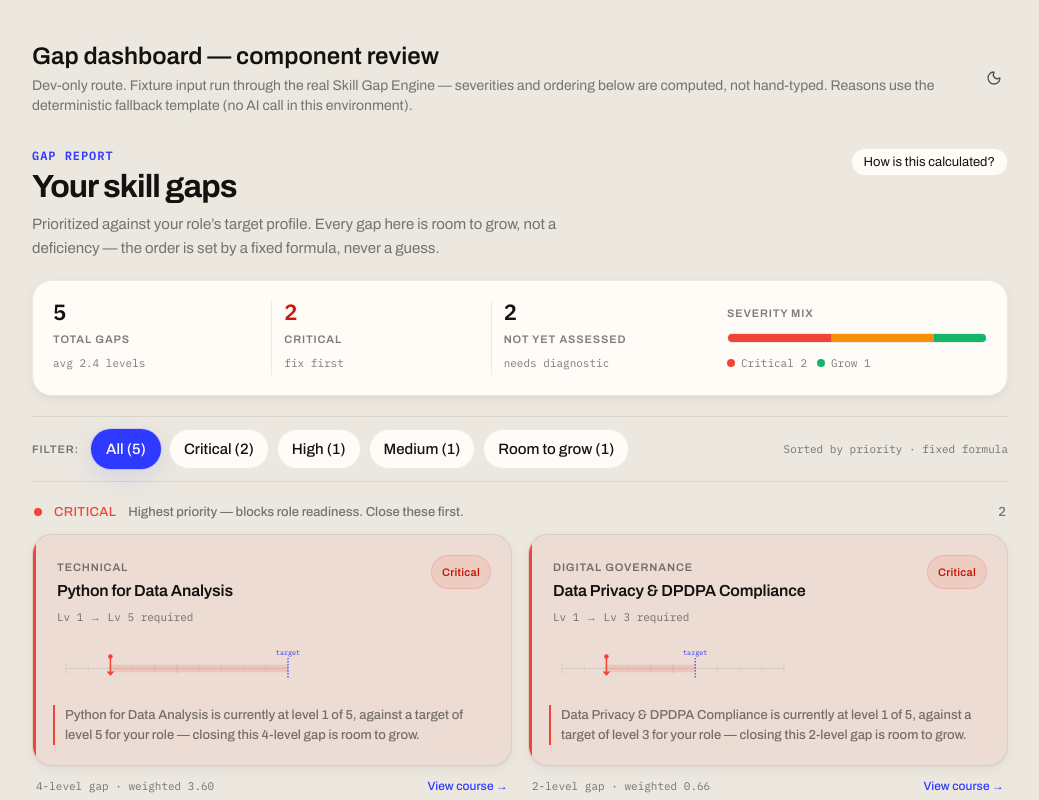
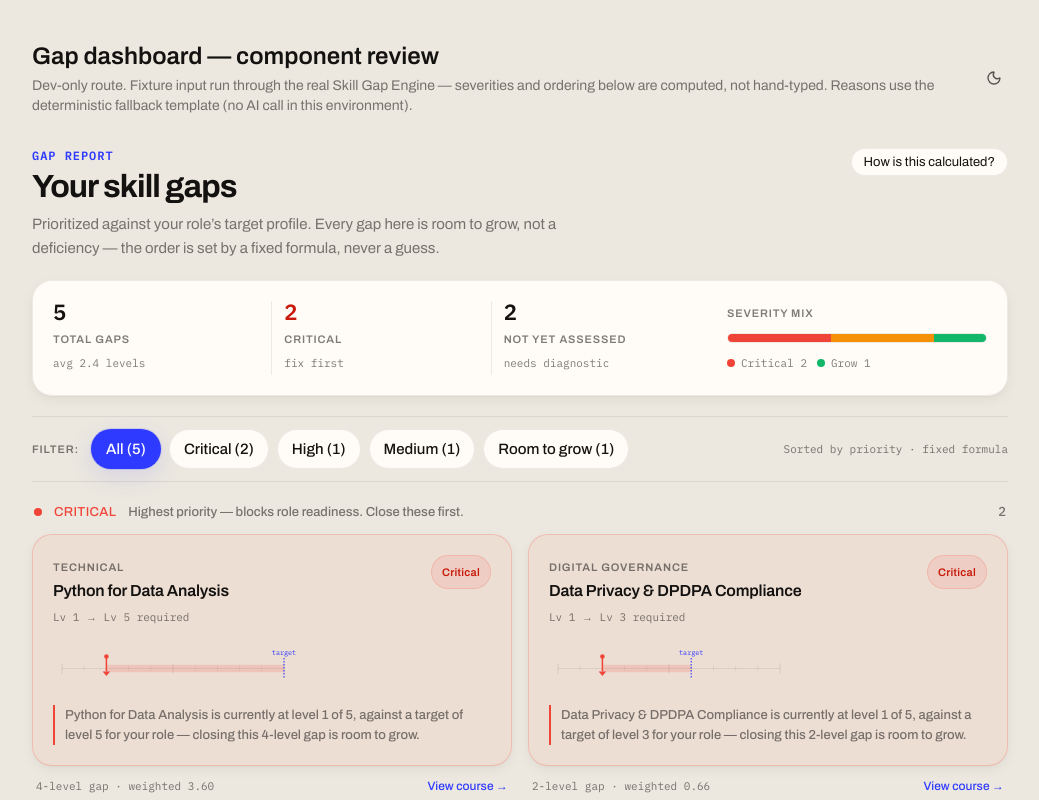
Before and after one commit to AbdulRehman-18/Cognitives-SIH, a Next.js app: page /dev/gaps in a window 1280 px wide. Shown: the top 800 px of the page, without its empty margins (120-1159 px from the left). Built offline with nearby package versions, Linux system fonts and the light colour scheme.

Commit message:
removed ai slop

```diff
--- a/src/components/caliper/gap-card.tsx
+++ b/src/components/caliper/gap-card.tsx
@@ -15,19 +15,18 @@ export interface GapCardProps {
   className?: string;
   loading?: boolean;
 }
-const META: Record<GapSeverity, { label: string; gauge: "critical" | "high" | "medium" | "low"; bar: string; bg: string; chip: string }> = {
-  CRITICAL: { label: "Critical", gauge: "critical", bar: "var(--color-critical)", bg: "rgba(240,68,56,0.07)", chip: "bg-[rgba(240,68,56,0.10)] text-[#C9190B] border-[rgba(240,68,56,0.18)]" },
-  HIGH: { label: "High", gauge: "high", bar: "var(--color-moderate)", bg: "rgba(247,144,9,0.07)", chip: "bg-[rgba(247,144,9,0.12)] text-[#8A4D00] border-[rgba(247,144,9,0.18)]" },
-  MEDIUM: { label: "Medium", gauge: "medium", bar: "var(--color-moderate)", bg: "rgba(247,144,9,0.06)", chip: "bg-[rgba(247,144,9,0.10)] text-[#8A4D00] border-[rgba(247,144,9,0.18)]" },
-  LOW: { label: "Room to Grow", gauge: "low", bar: "var(--color-grow)", bg: "rgba(18,183,106,0.06)", chip: "bg-[rgba(18,183,106,0.10)] text-[#0E7A4B] border-[rgba(18,183,106,0.18)]" },
+const META: Record<GapSeverity, { label: string; gauge: "critical" | "high" | "medium" | "low"; bar: string; bg: string; border: string; chip: string }> = {
+  CRITICAL: { label: "Critical", gauge: "critical", bar: "#F04438", bg: "rgba(240,68,56,0.06)", border: "rgba(240,68,56,0.22)", chip: "bg-[rgba(240,68,56,0.10)] text-[#C9190B] border-[rgba(240,68,56,0.18)]" },
+  HIGH: { label: "High", gauge: "high", bar: "#F79009", bg: "rgba(247,144,9,0.06)", border: "rgba(247,144,9,0.24)", chip: "bg-[rgba(247,144,9,0.12)] text-[#8A4D00] border-[rgba(247,144,9,0.18)]" },
+  MEDIUM: { label: "Medium", gauge: "medium", bar: "#F79009", bg: "rgba(247,144,9,0.06)", border: "rgba(247,144,9,0.22)", chip: "bg-[rgba(247,144,9,0.10)] text-[#8A4D00] border-[rgba(247,144,9,0.18)]" },
+  LOW: { label: "Room to Grow", gauge: "low", bar: "#12B76A", bg: "rgba(18,183,106,0.06)", border: "rgba(18,183,106,0.24)", chip: "bg-[rgba(18,183,106,0.10)] text-[#0E7A4B] border-[rgba(18,183,106,0.18)]" },
 };
 
 export function GapCard({ competencyName, domainName, currentLevel, requiredLevel, severity, reason, primaryActionLabel = "View recommended course", onPrimaryAction, className, loading = false }: GapCardProps) {
   const m = META[severity];
   return (
-    <div className={cn("relative flex flex-col gap-[14px] overflow-hidden rounded-[20px] border border-[color:var(--color-border-resting)] bg-[color:var(--color-surface-1)] p-[20px] shadow-[var(--shadow-card)] transition-all duration-[200ms] hover:shadow-[var(--shadow-card-hover)] hover:-translate-y-[1px]", className)} style={{ backgroundColor: `color-mix(in srgb, ${m.bg} 100%, var(--color-surface-1))` } as React.CSSProperties}>
-      <span aria-hidden className="absolute inset-y-0 left-0 w-[3px]" style={{ background: m.bar }} />
-      <div className="flex items-start justify-between gap-[12px] pl-[4px]">
+    <div className={cn("relative flex flex-col gap-[14px] overflow-hidden rounded-[20px] border bg-[color:var(--color-surface-1)] p-[20px] shadow-[var(--shadow-card)] transition-all duration-[200ms] hover:shadow-[var(--shadow-card-hover)] hover:-translate-y-[1px]", className)} style={{ backgroundColor: `color-mix(in srgb, ${m.bg} 100%, var(--color-surface-1))`, borderColor: m.border } as React.CSSProperties}>
+      <div className="flex items-start justify-between gap-[12px]">
         <div>
           <p className="text-[11px] tracking-[0.08em] uppercase font-semibold text-muted-foreground">{domainName}</p>
           <h3 className="text-[16px] font-semibold tracking-[-0.01em] leading-tight mt-[2px]">{competencyName}</h3>
@@ -35,11 +34,11 @@ export function GapCard({ competencyName, domainName, currentLevel, requiredLeve
         </div>
         <span className={cn("shrink-0 rounded-full px-[10px] py-[4px] text-[11px] font-semibold tracking-wide border", m.chip)}>{m.label}</span>
       </div>
-      <div className="pl-[4px]">
+      <div>
         <CaliperGauge value={currentLevel} target={requiredLevel} min={0} max={5} severity={m.gauge} srLabel={competencyName} unitLabel="/ 5" size="compact" loading={loading} />
       </div>
-      {reason ? <p className="text-small leading-relaxed text-muted-foreground pl-[4px] border-l-2 pl-[10px]" style={{ borderColor: m.bar }}>{reason}</p> : null}
-      {onPrimaryAction ? <div className="pl-[4px]"><Button size="sm" onClick={onPrimaryAction} className="rounded-full">{primaryActionLabel}</Button></div> : null}
+      {reason ? <p className="text-small leading-relaxed text-muted-foreground border-l-2 pl-[10px]" style={{ borderColor: m.bar }}>{reason}</p> : null}
+      {onPrimaryAction ? <div><Button size="sm" onClick={onPrimaryAction} className="rounded-full">{primaryActionLabel}</Button></div> : null}
     </div>
   );
 }
```
